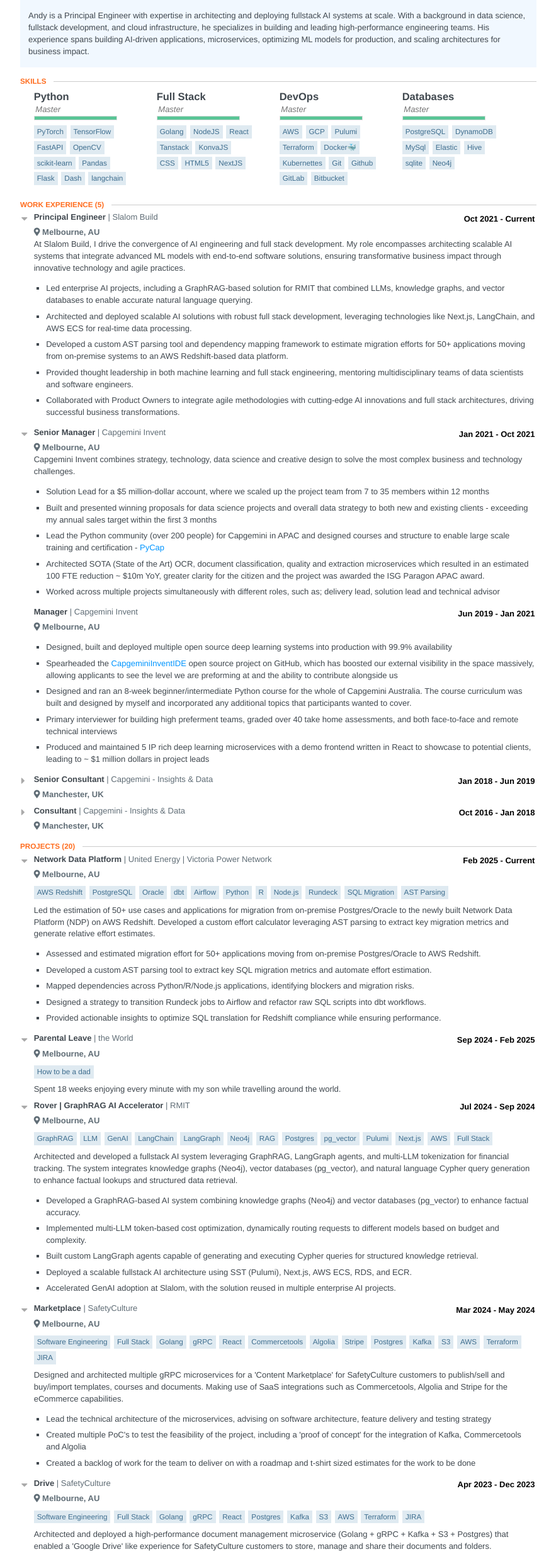
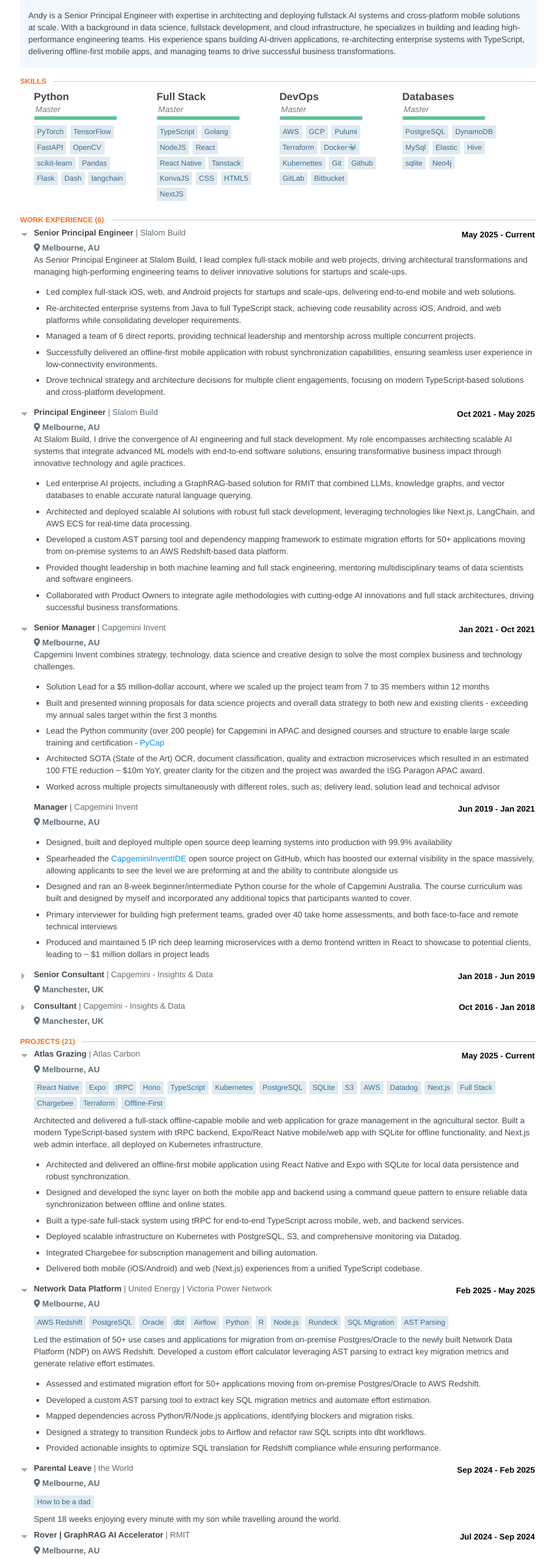
Before and after one commit to ghandic/resume, a plain HTML site: page index.html in a window 1280 px wide. Shown: the part 188-2664 px from the top of the page at 63% size, without its empty margins (198-1081 px from the left). Drawn offline with Linux system fonts and the light colour scheme.

Commit message:
deploy: fd0db0eef90e3edc0d6df769df3ed64ce6b33072

```diff
--- a/index.html
+++ b/index.html
@@ -5,13 +5,13 @@
   <meta http-equiv="X-UA-Compatible" content="IE=edge" />
   <meta name="viewport" content="width=device-width, initial-scale=1" />
 
-	<title>Andy Challis · Principal Engineer</title>
-  <meta name="description" content="Andy is a Principal Engineer with expertise in architecting and deploying fullstack AI systems at scale. With a background in data science, fullstack development, and cloud infrastructure, he specializes in building and leading high-performance engineering teams. His experience spans building AI-driven applications, microservices, optimizing ML models for production, and scaling architectures for business impact.">
+	<title>Andy Challis · Senior Principal Engineer</title>
+  <meta name="description" content="Andy is a Senior Principal Engineer with expertise in architecting and deploying fullstack AI systems and cross-platform mobile solutions at scale. With a background in data science, fullstack development, and cloud infrastructure, he specializes in building and leading high-performance engineering teams. His experience spans building AI-driven applications, re-architecting enterprise systems with TypeScript, delivering offline-first mobile apps, and managing teams to drive successful business transformations.">
 
   <meta property="og:image" content="https://media.licdn.com/dms/image/C5103AQHKiGYWISNUIA/profile-displayphoto-shrink_200_200/0/1583054113378?e&#x3D;2147483647&amp;v&#x3D;beta&amp;t&#x3D;p2O1uD_jUJmAifjOsZ8wYBLB4ndDlB8wg-5xQxHc6nA">
-  <meta property="og:description" content="Andy is a Principal Engineer with expertise in architecting and deploying fullstack AI systems at scale. With a background in data science, fullstack development, and cloud infrastructure, he specializes in building and leading high-performance engineering teams. His experience spans building AI-driven applications, microservices, optimizing ML models for production, and scaling architectures for business impact.">
-  <meta property="og:title" content="Andy Challis · Principal Engineer">
-  <meta name="twitter:title" content="Andy Challis · Principal Engineer">
+  <meta property="og:description" content="Andy is a Senior Principal Engineer with expertise in architecting and deploying fullstack AI systems and cross-platform mobile solutions at scale. With a background in data science, fullstack development, and cloud infrastructure, he specializes in building and leading high-performance engineering teams. His experience spans building AI-driven applications, re-architecting enterprise systems with TypeScript, delivering offline-first mobile apps, and managing teams to drive successful business transformations.">
+  <meta property="og:title" content="Andy Challis · Senior Principal Engineer">
+  <meta name="twitter:title" content="Andy Challis · Senior Principal Engineer">
   <link rel="icon" href="https://media.licdn.com/dms/image/C5103AQHKiGYWISNUIA/profile-displayphoto-shrink_200_200/0/1583054113378?e&#x3D;2147483647&amp;v&#x3D;beta&amp;t&#x3D;p2O1uD_jUJmAifjOsZ8wYBLB4ndDlB8wg-5xQxHc6nA" type="image/x-icon">
 
   <link rel="stylesheet" href="https://use.fontawesome.com/releases/v5.0.12/css/all.css" integrity="sha384-G0fIWCsCzJIMAVNQPfjH08cyYaUtMwjJwqiRKxxE/rx96Uroj1BtIQ6MLJuheaO9" crossorigin="anonymous">
@@ -817,7 +817,7 @@
     	<img class="image" src="https://media.licdn.com/dms/image/C5103AQHKiGYWISNUIA/profile-displayphoto-shrink_200_200/0/1583054113378?e&#x3D;2147483647&amp;v&#x3D;beta&amp;t&#x3D;p2O1uD_jUJmAifjOsZ8wYBLB4ndDlB8wg-5xQxHc6nA" alt="Andy Challis" />
     	<div class="middle">
     		<h1 class="name">Andy Challis</h1>
-    		<h2 class="label">Principal Engineer</h2>
+    		<h2 class="label">Senior Principal Engineer</h2>
     	</div>
 
     	<span class="location">
@@ -863,7 +863,7 @@
 
     <section class="section">
     	<section class="main-summary">
-    		<div><p>Andy is a Principal Engineer with expertise in architecting and deploying fullstack AI systems at scale. With a background in data science, fullstack development, and cloud infrastructure, he specializes in building and leading high-performance engineering teams. His experience spans building AI-driven applications, microservices, optimizing ML models for production, and scaling architectures for business impact.</p></div>
+    		<div><p>Andy is a Senior Principal Engineer with expertise in architecting and deploying fullstack AI systems and cross-platform mobile solutions at scale. With a background in data science, fullstack development, and cloud infrastructure, he specializes in building and leading high-performance engineering teams. His experience spans building AI-driven applications, re-architecting enterprise systems with TypeScript, delivering offline-first mobile apps, and managing teams to drive successful business transformations.</p></div>
     	</section>
     </section>
 
@@ -903,9 +903,11 @@
     				<div class="bar"></div>
     			</div>
     			<ul class="keywords">
+    				<li>TypeScript</li>
     				<li>Golang</li>
     				<li>NodeJS</li>
     				<li>React</li>
+    				<li>React Native</li>
     				<li>Tanstack</li>
     				<li>KonvaJS</li>
     				<li>CSS</li>
@@ -958,7 +960,7 @@
     </section>
     <section class="section">
     	<header>
-    		<h2 class='section-title'>Work Experience <span class="item-count">(5)</span></h2>
+    		<h2 class='section-title'>Work Experience <span class="item-count">(6)</span></h2>
     	</header>
 
     	<section id="work">
@@ -966,13 +968,42 @@
 
     			<input id="work-item-0" type="checkbox" class="toggle-item" checked="checked" />
     			<label for="work-item-0"></label>
+
+    			<header class="clear">
+    				<div class="position">Senior Principal Engineer</div>
+    				<div class="company">Slalom Build</div>
+    				<div class="date">
+    					<span class="startDate">May 2025</span>
+    					<span class="endDate">- Current</span>
+    				</div>
+    			</header>
+
+    			<span class="location">
+    				<span class="fas fa-map-marker-alt"></span>
+    				<span class="city">Melbourne, AU</span>
+    			</span>
+     			<div class="item" id="work-item">
+    				<div class="summary"><p>As Senior Principal Engineer at Slalom Build, I lead complex full-stack mobile and web projects, driving architectural transformations and managing high-performing engineering teams to deliver innovative solutions for startups and scale-ups.</p></div>
+    				<ul class="highlights">
+    					<li><p>Led complex full-stack iOS, web, and Android projects for startups and scale-ups, delivering end-to-end mobile and web solutions.</p></li>
+    					<li><p>Re-architected enterprise systems from Java to full TypeScript stack, achieving code reusability across iOS, Android, and web platforms while consolidating developer requirements.</p></li>
+    					<li><p>Managed a team of 6 direct reports, providing technical leadership and mentorship across multiple concurrent projects.</p></li>
+    					<li><p>Successfully delivered an offline-first mobile application with robust synchronization capabilities, ensuring seamless user experience in low-connectivity environments.</p></li>
+    					<li><p>Drove technical strategy and architecture decisions for multiple client engagements, focusing on modern TypeScript-based solutions and cross-platform development.</p></li>
+    				</ul>
+    			</div>
+    		</section>
+    		<section class="work-item">
+
+    			<input id="work-item-1" type="checkbox" class="toggle-item" checked="checked" />
+    			<label for="work-item-1"></label>
 
     			<header class="clear">
     				<div class="position">Principal Engineer</div>
     				<div class="company">Slalom Build</div>
     				<div class="date">
     					<span class="startDate">Oct 2021</span>
-    					<span class="endDate">- Current</span>
+    					<span class="endDate">- May 2025</span>
     				</div>
     			</header>
 
@@ -993,8 +1024,8 @@
     		</section>
     		<section class="work-item">
 
-    			<input id="work-item-1" type="checkbox" class="toggle-item" checked="checked" />
-    			<label for="work-item-1"></label>
+    			<input id="work-item-2" type="checkbox" class="toggle-item" checked="checked" />
+    			<label for="work-item-2"></label>
 
     			<header class="clear">
     				<div class="position">Senior Manager</div>
@@ -1048,8 +1079,8 @@
     		</section>
     		<section class="work-item">
 
-    			<input id="work-item-3" type="checkbox" class="toggle-item" />
-    			<label for="work-item-3"></label>
+    			<input id="work-item-4" type="checkbox" class="toggle-item" />
+    			<label for="work-item-4"></label>
 
     			<header class="clear">
     				<div class="position">Senior Consultant</div>
@@ -1076,8 +1107,8 @@
     		</section>
     		<section class="work-item">
 
-    			<input id="work-item-4" type="checkbox" class="toggle-item" />
-    			<label for="work-item-4"></label>
+    			<input id="work-item-5" type="checkbox" class="toggle-item" />
+    			<label for="work-item-5"></label>
 
     			<header class="clear">
     				<div class="position">Consultant</div>
@@ -1108,7 +1139,7 @@
     </section>
     <section class="section">
       <header>
-        <h2 class='section-title'>Projects <span class="item-count">(20)</span></h2>
+        <h2 class='section-title'>Projects <span class="item-count">(21)</span></h2>
       </header>
       <section id="projects">
         <section class="project-item">
@@ -1116,11 +1147,59 @@
           <label for="project-item-0"></label>
 
           <header class="clear">
+            <div class="position">Atlas Grazing</div>
+            <div class="company">Atlas Carbon</div>
+            <div class="date">
+              <span class="startDate">May 2025</span>
+              <span class="endDate">- Current</span>
+            </div>
+          </header>
+
+          <span class="location">
+    				<span class="fas fa-map-marker-alt"></span>
+    				<span class="city">Melbourne, AU</span>
+    			</span>
+
+          <ul class="keywords">
+            <li>React Native</li>
+            <li>Expo</li>
+            <li>tRPC</li>
+            <li>Hono</li>
+            <li>TypeScript</li>
+            <li>Kubernetes</li>
+            <li>PostgreSQL</li>
+            <li>SQLite</li>
+            <li>S3</li>
+            <li>AWS</li>
+            <li>Datadog</li>
+            <li>Next.js</li>
+            <li>Full Stack</li>
+            <li>Chargebee</li>
+            <li>Terraform</li>
+            <li>Offline-First</li>
+          </ul>
+          <div class="item">
+            <div class="summary"><p>Architected and delivered a full-stack offline-capable mobile and web application for graze management in the agricultural sector. Built a modern TypeScript-based system with tRPC backend, Expo/React Native mobile/web app with SQLite for offline functionality, and Next.js web admin interface, all deployed on Kubernetes infrastructure.</p></div>
+            <ul class="highlights">
+              <li><p>Architected and delivered an offline-first mobile application using React Native and Expo with SQLite for local data persistence and robust synchronization.</p></li>
+              <li><p>Designed and developed the sync layer on both the mobile app and backend using a command queue pattern to ensure reliable data synchronization between offline and online states.</p></li>
+              <li><p>Built a type-safe full-stack system using tRPC for end-to-end TypeScript across mobile, web, and backend services.</p></li>
+              <li><p>Deployed scalable infrastructure on Kubernetes with PostgreSQL, S3, and comprehensive monitoring via Datadog.</p></li>
+              <li><p>Integrated Chargebee for subscription management and billing automation.</p></li>
+              <li><p>Delivered both mobile (iOS/Android) and web (Next.js) experiences from a unified TypeScript codebase.</p></li>
+            </ul>
+          </div>
+        </section>
+        <section class="project-item">
+          <input id="project-item-1" type="checkbox" class="toggle-item" checked="checked" />
+          <label for="project-item-1"></label>
+
+          <header class="clear">
             <div class="position">Network Data Platform</div>
             <div class="company">United Energy | Victoria Power Network</div>
             <div class="date">
               <span class="startDate">Feb 2025</span>
-              <span class="endDate">- Current</span>
+              <span class="endDate">- May 2025</span>
             </div>
           </header>
 
@@ -1154,8 +1233,8 @@
           </div>
         </section>
         <section class="project-item">
-          <input id="project-item-1" type="checkbox" class="toggle-item" checked="checked" />
-          <label for="project-item-1"></label>
+          <input id="project-item-2" type="checkbox" class="toggle-item" checked="checked" />
+          <label for="project-item-2"></label>
 
           <header class="clear">
             <div class="position">Parental Leave</div>
@@ -1179,8 +1258,8 @@
           </div>
         </section>
         <section class="project-item">
-          <input id="project-item-2" type="checkbox" class="toggle-item" checked="checked" />
-          <label for="project-item-2"></label>
+          <input id="project-item-3" type="checkbox" class="toggle-item" checked="checked" />
+          <label for="project-item-3"></label>
 
           <header class="clear">
             <div class="position">Rover | GraphRAG AI Accelerator</div>
@@ -1223,8 +1302,8 @@
           </div>
         </section>
         <section class="project-item">
-          <input id="project-item-3" type="checkbox" class="toggle-item" checked="checked" />
-          <label for="project-item-3"></label>
+          <input id="project-item-4" type="checkbox" class="toggle-item" checked="checked" />
+          <label for="project-item-4"></label>
 
           <header class="clear">
             <div class="position">Marketplace</div>
@@ -1266,8 +1345,8 @@
           </div>
         </section>
         <section class="project-item">
-          <input id="project-item-4" type="checkbox" class="toggle-item" checked="checked" />
-          <label for="project-item-4"></label>
+          <input id="project-item-5" type="checkbox" class="toggle-item" checked="checked" />
+          <label for="project-item-5"></label>
 
           <header class="clear">
             <div class="position">Drive</div>
@@ -1306,8 +1385,8 @@
           </div>
         </section>
         <section class="project-item">
-          <input id="project-item-5" type="checkbox" class="toggle-item" checked="checked" />
-          <label for="project-item-5"></label>
+          <input id="project-item-6" type="checkbox" class="toggle-item" checked="checked" />
+          <label for="project-item-6"></label>
 
           <header class="clear">
             <div class="position">Merchants System</div>
@@ -1351,8 +1430,8 @@
           </div>
         </section>
         <section class="project-item">
-          <input id="project-item-6" type="checkbox" class="toggle-item" checked="checked" />
-          <label for="project-item-6"></label>
+          <input id="project-item-7" type="checkbox" class="toggle-item" checked="checked" />
+          <label for="project-item-7"></label>
 
           <header class="clear">
             <div class="position">Notifications System</div>
@@ -1392,8 +1471,8 @@
           </div>
         </section>
         <section class="project-item">
-          <input id="project-item-7" type="checkbox" class="toggle-item" checked="checked" />
-          <label for="project-item-7"></label>
+          <input id="project-item-8" type="checkbox" class="toggle-item" checked="checked" />
+          <label for="project-item-8"></label>
 
           <header class="clear">
             <div class="position">ERA Application</div>
@@ -1430,8 +1509,8 @@
           </div>
         </section>
         <section class="project-item">
-          <input id="project-item-8" type="checkbox" class="toggle-item" checked="checked" />
-          <label for="project-item-8"></label>
+          <input id="project-item-9" type="checkbox" class="toggle-item" checked="checked" />
+          <label for="project-item-9"></label>
 
           <header class="clear">
             <div class="position">Data Backbone</div>
@@ -1465,8 +1544,8 @@
           </div>
         </section>
         <section class="project-item">
-          <input id="project-item-9" type="checkbox" class="toggle-item" checked="checked" />
-          <label for="project-item-9"></label>
+          <input id="project-item-10" type="checkbox" class="toggle-item" checked="checked" />
+          <label for="project-item-10"></label>
 
           <header class="clear">
             <div class="position">Control Testing Automation</div>
@@ -1499,8 +1578,8 @@
           </div>
         </section>
         <section class="project-item">
-          <input id="project-item-10" type="checkbox" class="toggle-item" checked="checked" />
-          <label for="project-item-10"></label>
+          <input id="project-item-11" type="checkbox" class="toggle-item" checked="checked" />
+          <label for="project-item-11"></label>
 
           <header class="clear">
             <div class="position">Marketing Data Strategy</div>
@@ -1534,8 +1613,8 @@
           </div>
         </section>
         <section class="project-item">
-          <input id="project-item-11" type="checkbox" class="toggle-item" checked="checked" />
-          <label for="project-item-11"></label>
+          <input id="project-item-12" type="checkbox" class="toggle-item" checked="checked" />
+          <label for="project-item-12"></label>
 
           <header class="clear">
             <div class="position">LENS: Life Event Notification System - Birth of A Child</div>
@@ -1571,8 +1650,8 @@
           </div>
         </section>
         <section class="project-item">
-          <input id="project-item-12" type="checkbox" class="toggle-item" checked="checked" />
-          <label for="project-item-12"></label>
+          <input id="project-item-13" type="checkbox" class="toggle-item" checked="checked" />
+          <label for="project-item-13"></label>
 
           <header class="clear">
             <div class="position">Cognitive Document Handling</div>
@@ -1617,8 +1696,8 @@
           </div>
         </section>
         <section class="project-item">
-          <input id="project-item-13" type="checkbox" class="toggle-item" checked="checked" />
-          <label for="project-item-13"></label>
+          <input id="project-item-14" type="checkbox" class="toggle-item" checked="checked" />
+          <label for="project-item-14"></label>
 
           <header class="clear">
             <div class="position">Data Hub</div>
@@ -1661,8 +1740,8 @@
           </div>
         </section>
         <section class="project-item">
-          <input id="project-item-14" type="checkbox" class="toggle-item" checked="checked" />
-          <label for="project-item-14"></label>
+          <input id="project-item-15" type="checkbox" class="toggle-item" checked="checked" />
+          <label for="project-item-15"></label>
 
           <header class="clear">
             <div class="position">Automated Form Processing</div>
@@ -1699,8 +1778,8 @@
           </div>
         </section>
         <section class="project-item">
-          <input id="project-item-15" type="checkbox" class="toggle-item" checked="checked" />
-          <label for="project-item-15"></label>
+          <input id="project-item-16" type="checkbox" class="toggle-item" checked="checked" />
+          <label for="project-item-16"></label>
 
           <header class="clear">
             <div class="position">Facial Recognition &amp; Analysis API</div>
@@ -1741,8 +1820,8 @@
           </div>
         </section>
         <section class="project-item">
-          <input id="project-item-16" type="checkbox" class="toggle-item" />
-          <label for="project-item-16"></label>
+          <input id="project-item-17" type="checkbox" class="toggle-item" />
+          <label for="project-item-17"></label>
 
           <header class="clear">
             <div class="position">Automated Leakage Detection</div>
@@ -1778,8 +1857,8 @@
           </div>
         </section>
         <section class="project-item">
-          <input id="project-item-17" type="checkbox" class="toggle-item" />
-          <label for="project-item-17"></label>
+          <input id="project-item-18" type="checkbox" class="toggle-item" />
+          <label for="project-item-18"></label>
 
           <header class="clear">
             <div class="position">Design of Data Science Competition</div>
@@ -1812,8 +1891,8 @@
           </div>
         </section>
         <section class="project-item">
-          <input id="project-item-18" type="checkbox" class="toggle-item" />
-          <label for="project-item-18"></label>
+          <input id="project-item-19" type="checkbox" class="toggle-item" />
+          <label for="project-item-19"></label>
 
           <header class="clear">
             <div class="position">Predicting Reservoir Demand</div>
@@ -1839,8 +1918,8 @@
           </div>
         </section>
         <section class="project-item">
-          <input id="project-item-19" type="checkbox" class="toggle-item" />
-          <label for="project-item-19"></label>
+          <input id="project-item-20" type="checkbox" class="toggle-item" />
+          <label for="project-item-20"></label>
 
           <header class="clear">
             <div class="position">Data Science Platform</div>
```
